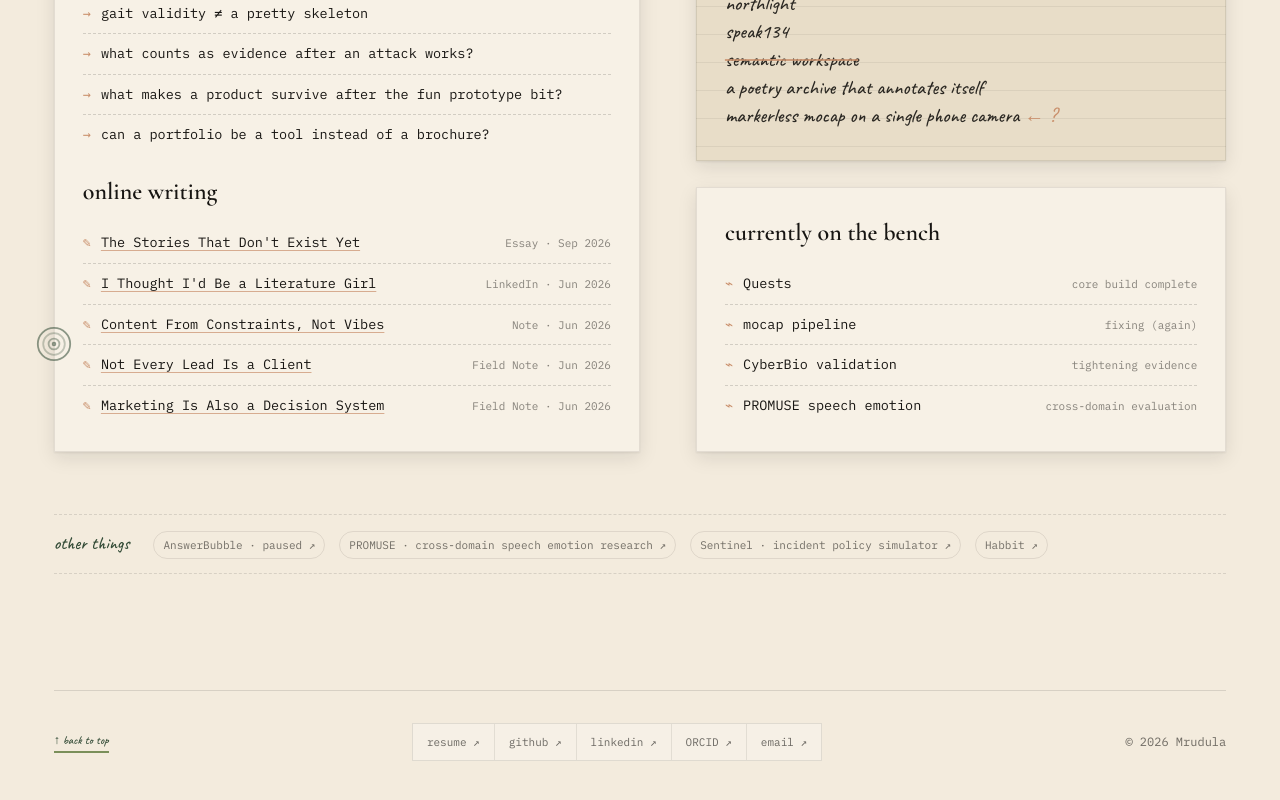
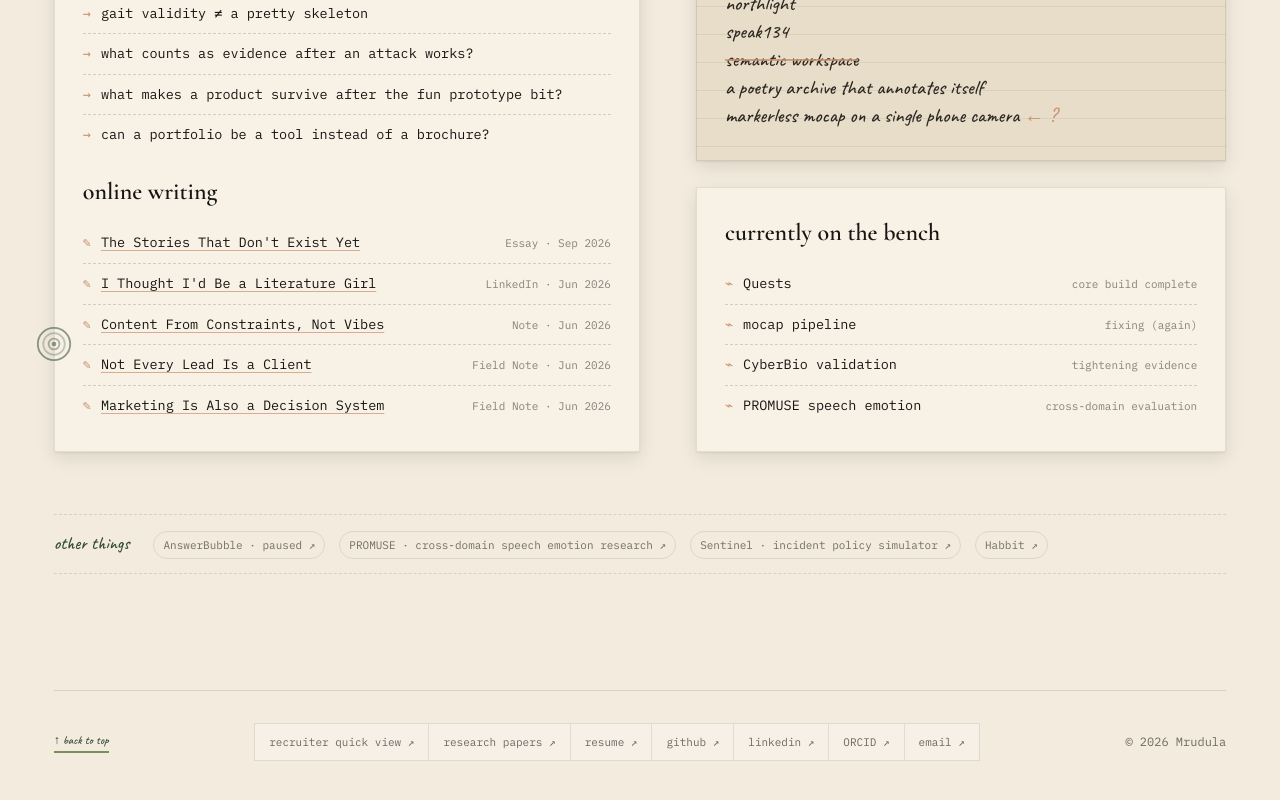
Before and after one commit to Mrudula-itsjuzme/portfolio-site, a React (Vite) app: page / in a window 1280 px wide. Shown: the part 8109-8909 px from the top of the page. Built offline with nearby package versions, Linux system fonts and the light colour scheme.

Commit message:
portfolio: connect research and hiring pathways from footer

```diff
--- a/src/components/lab/LabPage.jsx
+++ b/src/components/lab/LabPage.jsx
@@ -970,6 +970,8 @@ const [toastMsg, setToastMsg] = useState("");
           </a>
 
           <nav className="footer-links" aria-label="final links">
+            <a href="/work-with-me.html">recruiter quick view ↗</a>
+            <a href="/research.html">research papers ↗</a>
             <a href="resume.pdf" target="_blank" rel="noreferrer">resume ↗</a>
             <a href={identity.links.github} target="_blank" rel="noreferrer">github ↗</a>
             <a href={identity.links.linkedin} target="_blank" rel="noreferrer">linkedin ↗</a>
```
